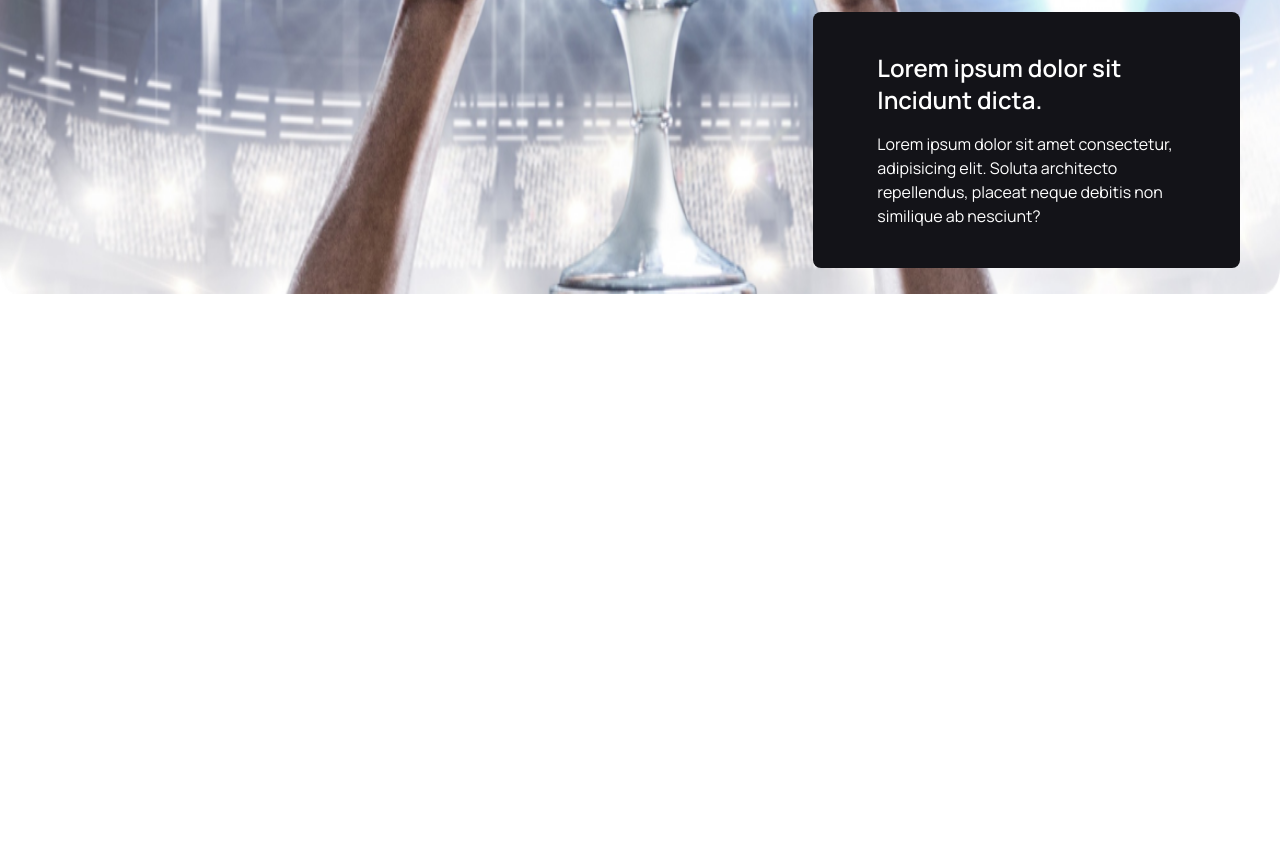
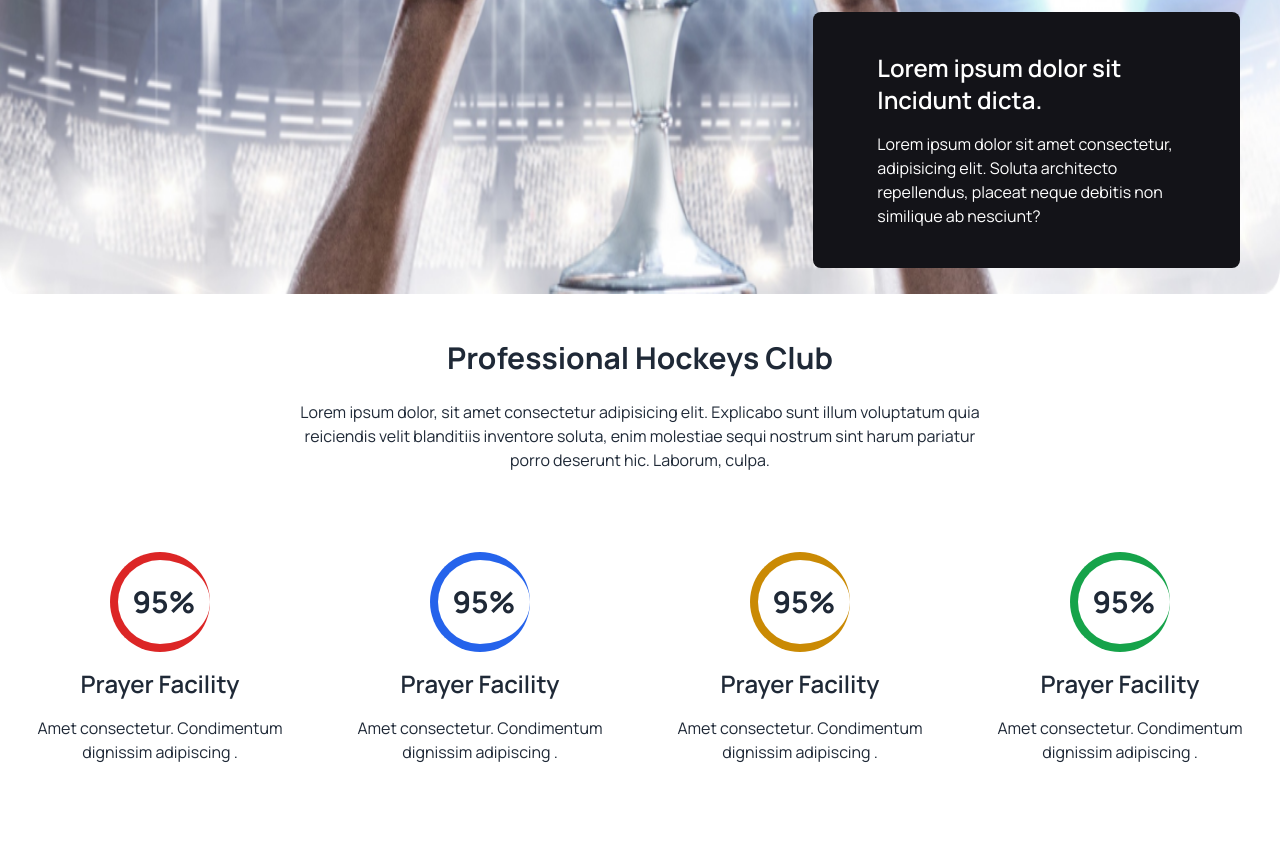
Before and after one commit to shaker-ullah/Hockeys-assing3, a plain HTML site: page index.html in a window 1280 px wide. Shown: the part 766-1610 px from the top of the page. Before the commit the page ends 1066 px from the top, so only its background shows below. Drawn offline with nearby package versions, Linux system fonts and the light colour scheme; grey boxes are pictures that could not be loaded.

Commit message:
culb section added

```diff
--- a/index.html
+++ b/index.html
@@ -98,12 +98,45 @@
                 </div>
             </div>
         </div>
-        <div class="lg:w-1/3 absolute bg-[#131318] px-6  lg:px-16 py-4 lg:py-10 rounded-lg lg:bottom-8 lg:right-10">
+        <div class="lg:w-1/3  absolute bg-[#131318] px-6  lg:px-16 py-4 lg:py-10 rounded-lg lg:bottom-8 lg:right-10">
             <h3 class="text-white text-2xl font-semibold mb-4">Lorem ipsum dolor sit  Incidunt
                 dicta.</h3>
                 <p class="text-white w-[width: 502px]">Lorem ipsum dolor sit amet consectetur, adipisicing elit. Soluta architecto repellendus, placeat neque debitis non similique ab nesciunt?</p>
         </div>
     </header>
+    <main>
+        <!-- Hockey club section  -->
+        <section class="container lg:mx-auto lg:mt-10 mt-[250px]">
+            <div class=" lg:w-[700px] mx-auto">
+                <h3 class="text-3xl font-bold text-center mb-6">Professional Hockeys Club</h3>
+                <p class="text-center ">Lorem ipsum dolor, sit amet consectetur adipisicing elit. Explicabo sunt illum voluptatum quia reiciendis velit blanditiis inventore soluta, enim molestiae sequi nostrum sint harum pariatur porro deserunt hic. Laborum, culpa.</p>
+            </div>
+            <div class="grid grid-cols-1 md:grid-cols-2 lg:grid-cols-4">
+                    <div class="flex flex-col justify-center items-center lg:py-20 py-10">
+                        <h3 class="text-3xl font-bold border-8 rounded-full w-[100px] h-[100px] flex justify-center items-center border-r-0 border-red-600">95%</h3>
+                        <h3 class="text-2xl font-semibold py-4">Prayer Facility</h3>
+                        <p class="text-center w-[250px]">Amet consectetur. Condimentum dignissim adipiscing .</p>
+                    </div>
+                    <div class="flex flex-col justify-center items-center lg:py-20 py-10">
+                        <h3 class="text-3xl font-bold border-8 rounded-full w-[100px] h-[100px] flex justify-center items-center border-r-0 border-blue-600">95%</h3>
+                        <h3 class="text-2xl font-semibold py-4">Prayer Facility</h3>
+                        <p class="text-center w-[250px]">Amet consectetur. Condimentum dignissim adipiscing .</p>
+                    </div>
+                    <div class="flex flex-col justify-center items-center lg:py-20 py-10">
+                        <h3 class="text-3xl font-bold border-8 rounded-full w-[100px] h-[100px] flex justify-center items-center border-r-0 border-yellow-600">95%</h3>
+                        <h3 class="text-2xl font-semibold py-4">Prayer Facility</h3>
+                        <p class="text-center w-[250px]">Amet consectetur. Condimentum dignissim adipiscing .</p>
+                    </div>
+                    <div class="flex flex-col justify-center items-center lg:py-20 py-10">
+                        <h3 class="text-3xl font-bold border-8 rounded-full w-[100px] h-[100px] flex justify-center items-center border-r-0 border-green-600">95%</h3>
+                        <h3 class="text-2xl font-semibold py-4">Prayer Facility</h3>
+                        <p class="text-center w-[250px]">Amet consectetur. Condimentum dignissim adipiscing .</p>
+                    </div>
+            </div>
+        </section>
+
+
+    </main>
 </body>
 
 </html>
```
